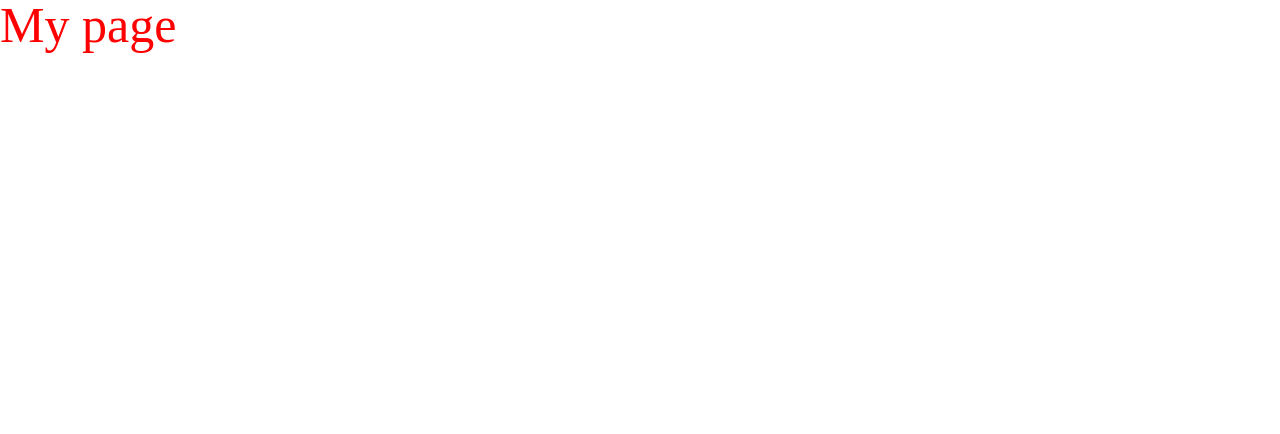
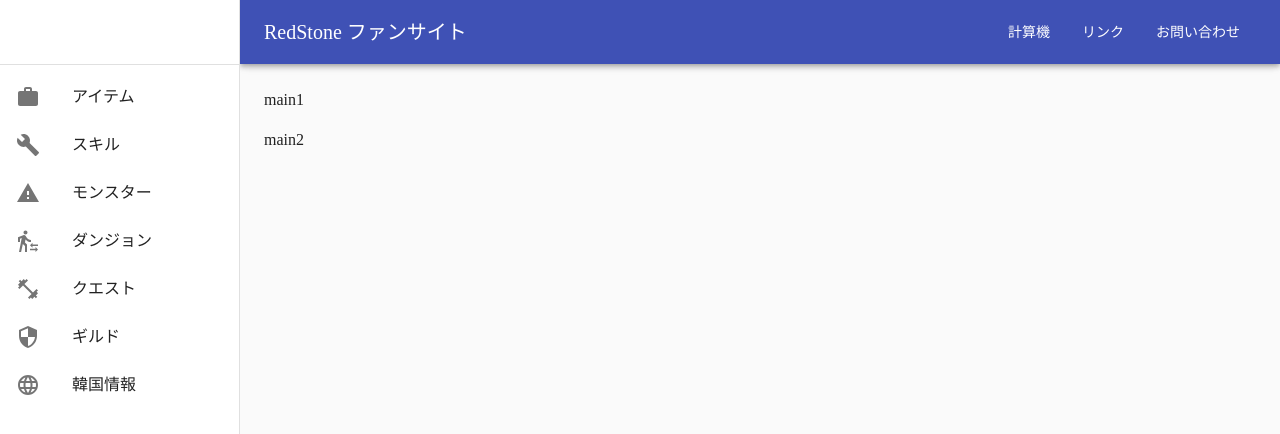
Before and after one commit to paveg/-redstone, a Next.js app: page / in a window 1280 px wide. Shown: the top 434 px of the page. Built offline with nearby package versions, Linux system fonts and the light colour scheme.

Commit message:
:lipstick: Clean UI

```diff
--- a/next-sitemap.js
+++ b/next-sitemap.js
@@ -1,4 +1,4 @@
 module.exports = {
-  siteUrl: 'https://redstone.vercel.app',
+  siteUrl: 'https://redstone-online.vercel.app',
   generateRobotsTxt: true,
 };
--- a/package.json
+++ b/package.json
@@ -23,7 +23,7 @@
   },
   "dependencies": {
     "@loadable/component": "^5.14.1",
-    "@material-ui/core": "^4.11.0",
+    "@material-ui/core": "^4.11.2",
     "@material-ui/icons": "^4.9.1",
     "@material-ui/styles": "^4.10.0",
     "next": "10.0.1",
--- /dev/null
+++ b/src/components/Layout.tsx
@@ -0,0 +1,156 @@
+import React from 'react';
+import AppBar from '@material-ui/core/AppBar';
+import CssBaseline from '@material-ui/core/CssBaseline';
+import Divider from '@material-ui/core/Divider';
+import Drawer from '@material-ui/core/Drawer';
+import Hidden from '@material-ui/core/Hidden';
+import IconButton from '@material-ui/core/IconButton';
+import List from '@material-ui/core/List';
+import ListItem from '@material-ui/core/ListItem';
+import ListItemIcon from '@material-ui/core/ListItemIcon';
+import ListItemText from '@material-ui/core/ListItemText';
+import MenuIcon from '@material-ui/icons/Menu';
+import Toolbar from '@material-ui/core/Toolbar';
+import Typography from '@material-ui/core/Typography';
+import { makeStyles, useTheme, Theme, createStyles } from '@material-ui/core/styles';
+import ButtonGroup from '@material-ui/core/ButtonGroup';
+import Button from '@material-ui/core/Button';
+import { Build, FitnessCenter, Language, Security, Warning, Work } from '@material-ui/icons';
+import TransferWithinAStationIcon from '@material-ui/icons/TransferWithinAStation';
+
+const drawerWidth = 240;
+
+const useStyles = makeStyles((theme: Theme) =>
+  createStyles({
+    root: {
+      display: 'flex',
+      flexGrow: 1,
+    },
+    drawer: {
+      [theme.breakpoints.up('sm')]: {
+        width: drawerWidth,
+        flexShrink: 0,
+      },
+    },
+    appBar: {
+      [theme.breakpoints.up('sm')]: {
+        width: `calc(100% - ${drawerWidth}px)`,
+        marginLeft: drawerWidth,
+      },
+    },
+    appBarButtons: {
+      marginLeft: 'auto',
+    },
+    menuButton: {
+      marginRight: theme.spacing(2),
+      [theme.breakpoints.up('sm')]: {
+        display: 'none',
+      },
+    },
+    // necessary for content to be below app bar
+    toolbar: theme.mixins.toolbar,
+    drawerPaper: {
+      width: drawerWidth,
+    },
+    content: {
+      flexGrow: 1,
+      padding: theme.spacing(3),
+    },
+  }),
+);
+
+const Layout: React.FC = ({ children }) => {
+  const classes = useStyles();
+  const theme = useTheme();
+  const [mobileOpen, setMobileOpen] = React.useState(false);
+
+  const handleDrawerToggle = () => {
+    setMobileOpen(!mobileOpen);
+  };
+
+  const drawer = (
+    <div>
+      <div className={classes.toolbar} />
+      <Divider />
+      <List>
+        {[
+          { linkName: 'アイテム', icon: <Work /> },
+          { linkName: 'スキル', icon: <Build /> },
+          { linkName: 'モンスター', icon: <Warning /> },
+          { linkName: 'ダンジョン', icon: <TransferWithinAStationIcon /> },
+          { linkName: 'クエスト', icon: <FitnessCenter /> },
+          { linkName: 'ギルド', icon: <Security /> },
+          { linkName: '韓国情報', icon: <Language /> },
+        ].map((obj) => (
+          <ListItem button key={obj.linkName}>
+            <ListItemIcon>{obj.icon}</ListItemIcon>
+            <ListItemText primary={obj.linkName} />
+          </ListItem>
+        ))}
+      </List>
+    </div>
+  );
+
+  return (
+    <div className={classes.root}>
+      <CssBaseline />
+      <AppBar position="fixed" className={classes.appBar}>
+        <Toolbar>
+          <IconButton
+            color="inherit"
+            aria-label="open drawer"
+            edge="start"
+            onClick={handleDrawerToggle}
+            className={classes.menuButton}
+          >
+            <MenuIcon />
+          </IconButton>
+          <Typography variant="h6" noWrap>
+            RedStone ファンサイト
+          </Typography>
+          <ButtonGroup variant="primary" className={classes.appBarButtons}>
+            <Button color="inherit">計算機</Button>
+            <Button color="inherit">リンク</Button>
+            <Button color="inherit">お問い合わせ</Button>
+          </ButtonGroup>
+        </Toolbar>
+      </AppBar>
+      <nav className={classes.drawer} aria-label="mailbox folders">
+        {/* The implementation can be swapped with js to avoid SEO duplication of links. */}
+        <Hidden smUp implementation="css">
+          <Drawer
+            variant="temporary"
+            anchor={theme.direction === 'rtl' ? 'right' : 'left'}
+            open={mobileOpen}
+            onClose={handleDrawerToggle}
+            classes={{
+              paper: classes.drawerPaper,
+            }}
+            ModalProps={{
+              keepMounted: true, // Better open performance on mobile.
+            }}
+          >
+            {drawer}
+          </Drawer>
+        </Hidden>
+        <Hidden xsDown implementation="css">
+          <Drawer
+            classes={{
+              paper: classes.drawerPaper,
+            }}
+            variant="permanent"
+            open
+          >
+            {drawer}
+          </Drawer>
+        </Hidden>
+      </nav>
+      <main className={classes.content}>
+        <div className={classes.toolbar} />
+        {children}
+      </main>
+    </div>
+  );
+};
+
+export default Layout;
--- a/src/pages/index.tsx
+++ b/src/pages/index.tsx
@@ -1,11 +1,14 @@
 import * as React from 'react';
-import styled from 'styled-components';
-
-const Title = styled.h1`
-  color: red;
-  font-size: 50px;
-`;
+import Typography from '@material-ui/core/Typography';
+import Layout from '../components/Layout';
 
 export default function Home() {
-  return <Title>My page</Title>;
+  return (
+    <>
+      <Layout>
+        <Typography paragraph>main1</Typography>
+        <Typography paragraph>main2</Typography>
+      </Layout>
+    </>
+  );
 }
```
Also changed, not shown: .eslintrc.json, 1 other file (tests, documents, lock files or other folders).
